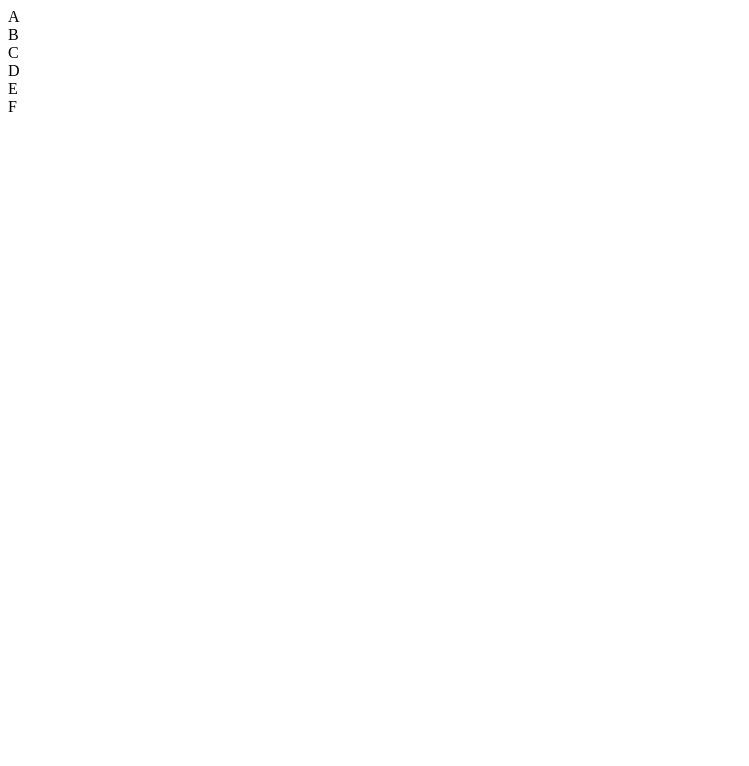
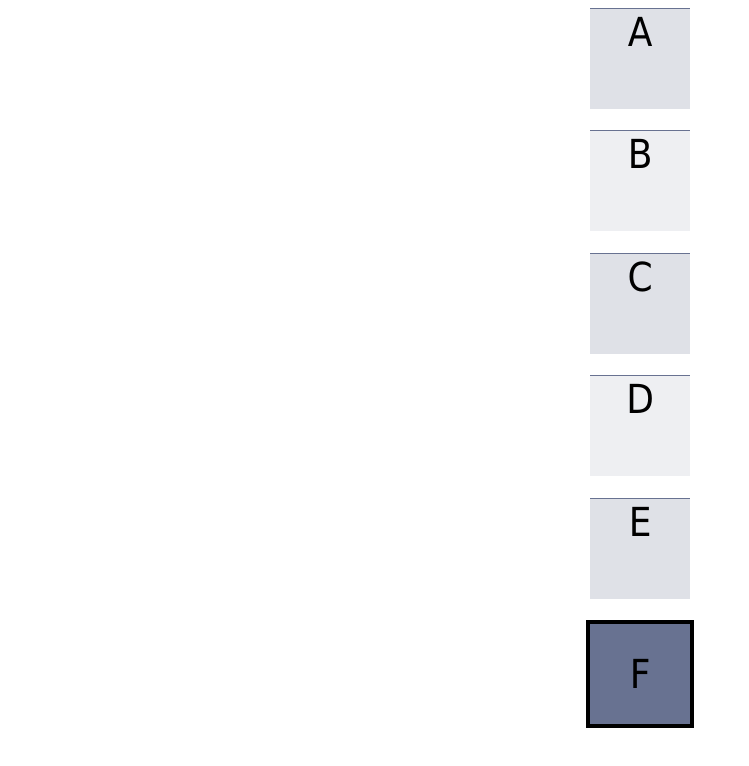
Before and after one commit to Edward-J-Xu/Full-Stack-Web-Development-with-React-Specialization, a plain HTML site: page Project1/index.html in a window 1280 px wide. Shown: the whole page, without its empty margins (0-749 px from the left). Drawn offline with Linux system fonts and the light colour scheme.

Commit message:
Finish style A

```diff
--- a/Project1/index.html
+++ b/Project1/index.html
@@ -8,10 +8,10 @@
     </head>
     <body>
         <div class="box">A</div>
-        <div class="box1">B</div>
+        <div class="box bd">B</div>
         <div class="box">C</div>
-        <div class="box1">D</div>
+        <div class="box bd">D</div>
         <div class="box">E</div>
-        <div class="box2">F</div>
+        <div class="box f">F</div>
     </body>
 </html>
--- a/Project1/styleA.css
+++ b/Project1/styleA.css
@@ -0,0 +1,30 @@
+body {
+    height: 90vh;
+    display: flex;
+    flex-direction: column;
+    align-items: center;
+    justify-content: space-between;
+    white-space: nowrap;
+}
+
+.box {
+    height: 100px;
+    width: 100px;
+    border-top: 1px solid #687291;
+    background-color: #dfe1e7;
+    font-size: 40px;
+    font-family: Tahoma;
+    text-align: center;
+}
+
+.bd {
+    background-color: #eeeff2;
+}
+
+.f {
+    border: 4px solid black;
+    background-color: #687291;
+    display: flex;
+    align-items: center;
+    justify-content: center;
+}
```
